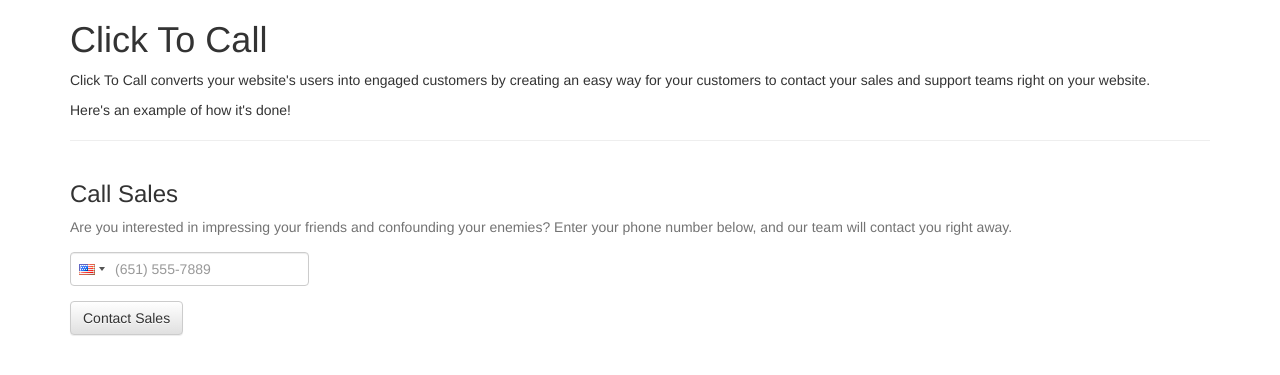
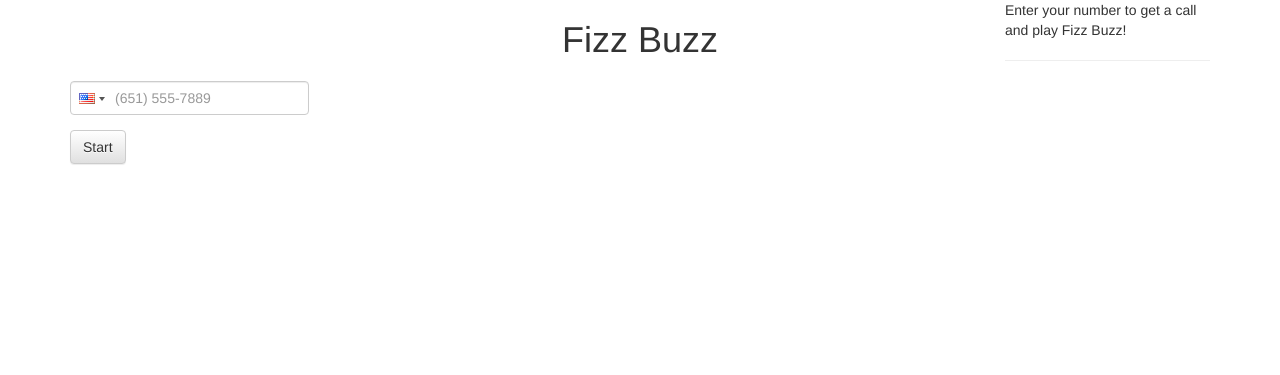
Before and after one commit to wentaoxu415/fizz_buzz, a Flask app: template phase_2/templates/index.html in a window 1280 px wide. Shown: the top 375 px of the page. Run offline with Flask 2, Linux system fonts and the light colour scheme; the template is opened without the code that fills it, so the values that code supplies are empty; some libraries are stand-ins or nearby versions.

Commit message:
Edited index.html

```diff
--- a/phase_2/templates/index.html
+++ b/phase_2/templates/index.html
@@ -1,24 +1,20 @@
 <!DOCTYPE html>
 <html>
   <head>
-      <title>Twilio Click to Call for Heroku and Flask</title>
-      <!-- We use Twitter Bootstrap as the default styling for our page-->
+      <title>Fizz Buzz Game</title>
+      <!-- Third Party Stylesheets-->
       <link rel="stylesheet"
           href="//maxcdn.bootstrapcdn.com/bootstrap/3.2.0/css/bootstrap.min.css">
       <link rel="stylesheet"
           href="//maxcdn.bootstrapcdn.com/bootstrap/3.2.0/css/bootstrap-theme.min.css">
-        <!-- Include CSS for our third-party telephone input jQuery plugin-->
       <link rel="stylesheet" href="/static/styles/intlTelInput.css">
   </head>
   <body>
     <div class="container">
-        <h1>Click To Call</h1>
+        <div class="row col-md-8 col-md-offset-2 text-center"><h1>Fizz Buzz</h1></div>
         <p>
-            Click To Call converts your website's users into engaged customers by
-            creating an easy way for your customers to contact your sales and
-            support teams right on your website.
+            Enter your number to get a call and play Fizz Buzz!
         </p>
-        <p>Here's an example of how it's done!</p>
         <hr>
 
         <!-- C2C contact form-->
@@ -26,19 +22,11 @@
             <div class="col-md-12">
                 <form id="contactForm" role="form">
                     <div class="form-group">
-                        <h3>Call Sales</h3>
-                        <p class="help-block">
-                            Are you interested in impressing your friends and
-                            confounding your enemies? Enter your phone number
-                            below, and our team will contact you right away.
-                        </p>
-                    </div>
-                    <div class="form-group">
                         <input type="text" id="phoneNumber"
                             placeholder="(651) 555-7889" class="form-control">
                     </div>
                     <button type="submit" class="btn btn-default">
-                        Contact Sales
+                        Start
                     </button>
                 </form>
             </div>
```
